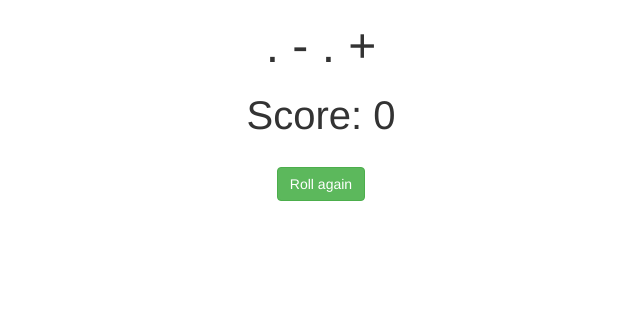
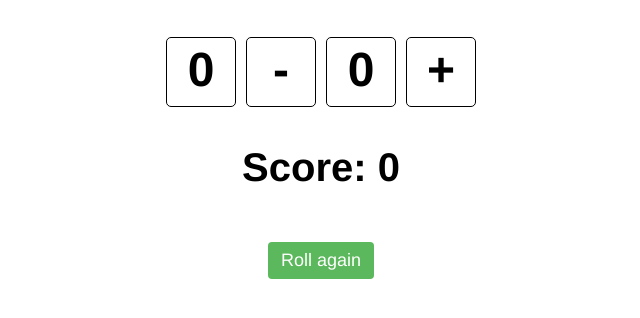
Before and after one commit to keirwl/Flask-Fudge, a Flask app: page / in a window 1280 px wide. Shown: the top 318 px of the page, without its empty margins (319-959 px from the left). Run offline with Flask 2, Linux system fonts and the light colour scheme; some libraries are stand-ins or nearby versions.

Commit message:
Rolls now show in dice divs, bootstrap removed

```diff
--- a/main.py
+++ b/main.py
@@ -1,16 +1,13 @@
 #!/usr/bin/env python
 
 from flask import Flask, render_template, url_for
-from flask_bootstrap import Bootstrap
 import random
 
 app = Flask(__name__)
-app.debug = True
-Bootstrap(app)
 
 @app.route("/")
 def roll():
-  rolls = " ".join([random.choice(["-",".","+"]) for i in range(4)])
+  rolls = [random.choice(["-","0","+"]) for i in range(4)]
   score = len([i for i in rolls if i == "+"]) - len([i for i in rolls if i == "-"])
   if score > 0:
     score = "+" + str(score)
--- a/static/style.css
+++ b/static/style.css
@@ -1,5 +1,6 @@
 body {
 	text-align: center;
+	font-family: "Helvetica Neue", Helvetica, Arial, sans-serif;
 }
 
 h1 {
@@ -9,3 +10,45 @@ h1 {
 h2 {
 	font-size: 40px;
 }
+
+.container {
+	width: 400px;
+	margin-left: auto;
+	margin-right: auto;
+}
+
+.die {
+	display: inline-block;
+	border: solid 1px black;
+	border-radius: 5px;
+	margin: 5px;
+	padding: 4px;
+	height: 60px;
+	width: 60px;
+}
+
+.btn {
+  padding: 10px 16px;
+  font-size: 18px;
+  line-height: 1.33;
+  color: #fff;
+  background-color: #5cb85c;
+  border-color: #4cae4c;
+  display: inline-block;
+  padding: 6px 12px;
+  margin-bottom: 0;
+  font-weight: normal;
+  white-space: nowrap;
+  vertical-align: middle;
+  -ms-touch-action: manipulation;
+      touch-action: manipulation;
+  cursor: pointer;
+  -webkit-user-select: none;
+     -moz-user-select: none;
+      -ms-user-select: none;
+          user-select: none;
+  background-image: none;
+  border: 1px solid transparent;
+  border-radius: 4px;
+  text-decoration: none;
+}
--- a/templates/roll.html
+++ b/templates/roll.html
@@ -1,11 +1,13 @@
-{% extends "bootstrap/base.html" %}
-{% block title %}Fudge Dice Roller{% endblock %}
+<!DOCTYPE html>
+<html>
+<head>
+	<title>Fudge Dice Roller</title>
+	<link rel="stylesheet" type="text/css" href="{{ url_for('static', filename='style.css') }}">
+</head>
 
-{% block styles %} {{ super() }} <link rel="stylesheet" type="text/css" href="{{ url_for('static', filename='style.css') }}"> {% endblock %}
-
-{% block content %}
-<h1>{{ rolls }}</h1>
-<h2>Score: {{ score }}</h2>
-<br>
-<a href="{{ url_for('roll') }}" class="btn btn-success btn-large">Roll again</a>
-{% endblock %}
+<body>
+	<h1><div class="container">{% for roll in rolls %}<div class="die">{{ roll }}</div>{% endfor %}</div></h1>
+	<h2>Score: {{ score }}</h2>
+	<br>
+	<a href="{{ url_for('roll') }}" class="btn">Roll again</a>
+</body>
```
